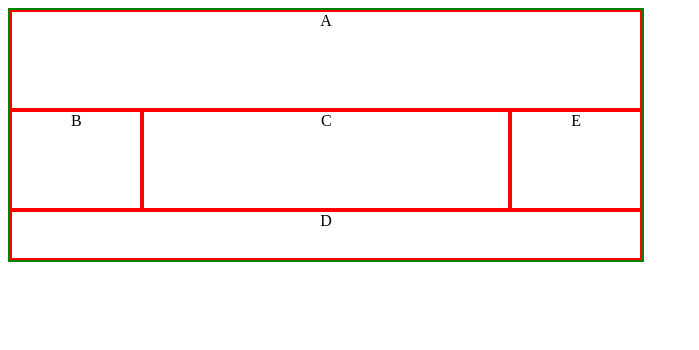
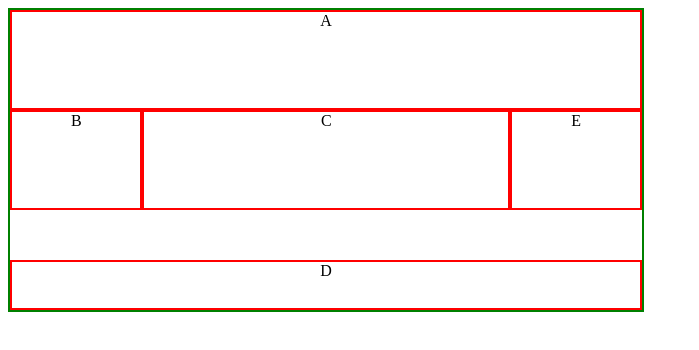
Before and after one commit to sefeoluwa/learningTests, a plain HTML site: page index.html in a window 1280 px wide. Shown: the whole page, without its empty margins (0-699 px from the left). Drawn offline with Linux system fonts and the light colour scheme.

Commit message:
creating empty cells

```diff
--- a/style.css
+++ b/style.css
@@ -2,7 +2,7 @@
     width: 50%;
     border: 2px solid green;
     display:grid;
-    grid-template-areas: "gA gA gA gA gA" "gA gA gA gA gA" "gB gC gC gC gE" "gB gC gC gC gE" "gD gD gD gD gD" ;
+    grid-template-areas: "gA gA gA gA gA" "gA gA gA gA gA" "gB gC gC gC gE" "gB gC gC gC gE" ". . . . ." "gD gD gD gD gD"  ;
 
    grid-auto-rows: 50px;
    text-align:center;
```
